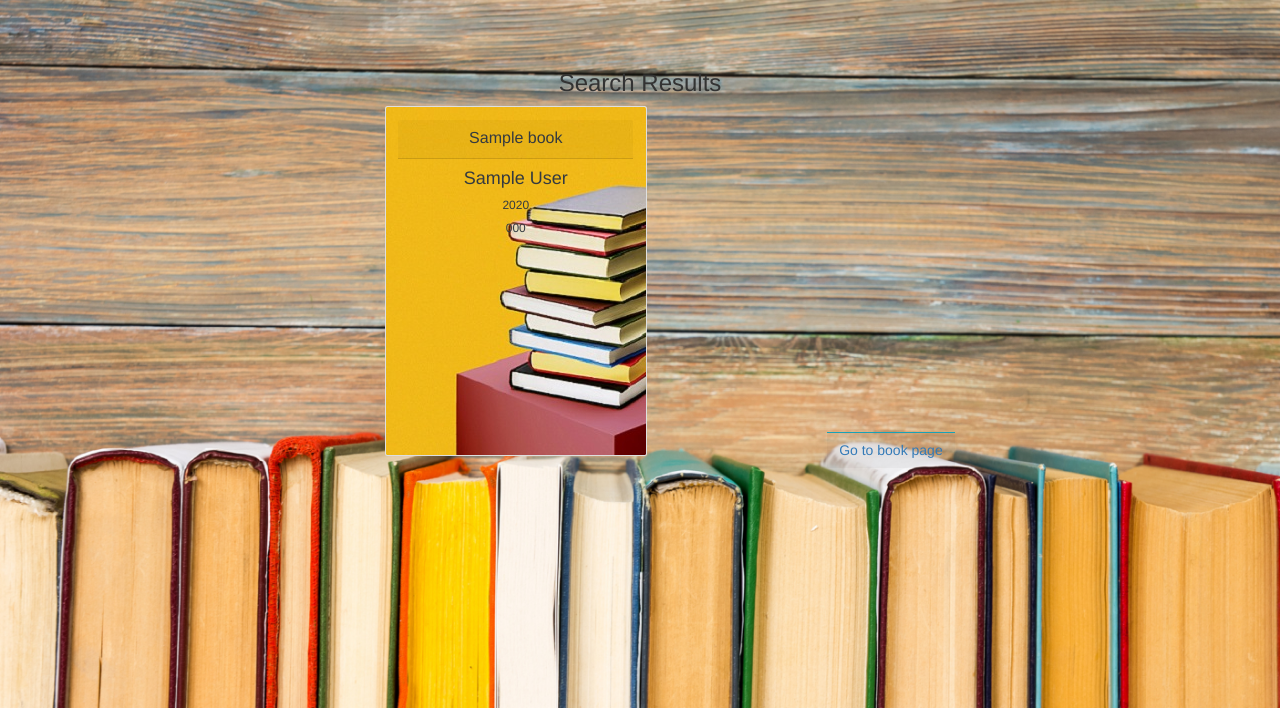
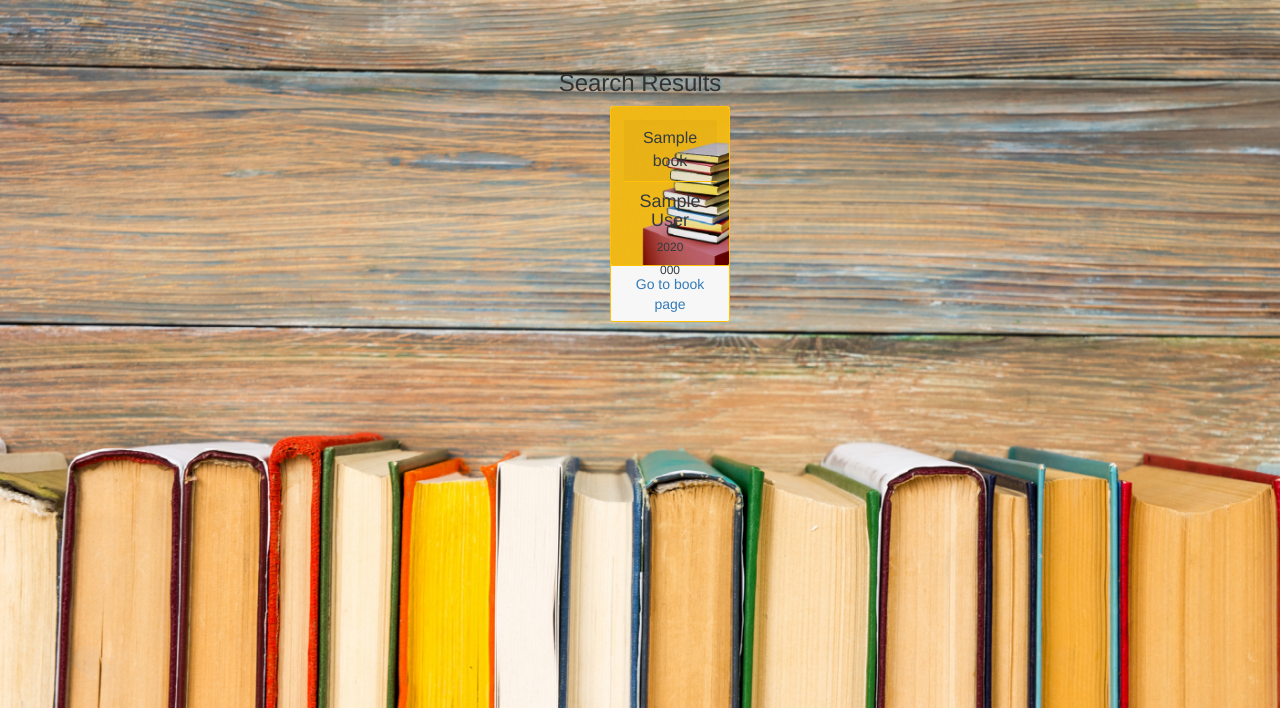
Before and after one commit to taherali101/Python-Flask-Book-review-Project1, a Flask app: template templates/results.html in a window 1280 px wide. Shown: the part 62-770 px from the top of the page. Run offline with Flask 2, Linux system fonts and the light colour scheme; the template is opened without the code that fills it: most values are stand-ins (such as "Sample title", 1, 10 or a date in 2020); some libraries are stand-ins or nearby versions.

Commit message:
Modified Templates

```diff
--- a/templates/results.html
+++ b/templates/results.html
@@ -17,18 +17,19 @@ align-items: baseline;">
 
 
     {% for book in books %}
-        <div class="card text-dark">
+        <div class="card text-dark border-warning" style="max-width: 12rem;">
             <img class="card-img" src="../static/books1.jpg" alt="Card image">
-            <div class="card-img-overlay ">
-                <div class="card-header " style="font-size:medium;">{{book['title']}}</div>
+            <div class="card-img-overlay border-warning">
+                <div class="card-header border-warning" style="font-size:medium;">{{book['title']}}</div>
                 <h4 class="card-title">{{book['author']}}</h4>
                 <h6 class="card-title">{{book['year']}}</h6>
                 <h6 class="card-title">{{book['isbn']}}</h6>
             </div>
+            <div class="card-footer border-warning">
+                <a href="/book/{{book['isbn']}}" class="card-link">Go to book page</a>
+            </div>
         </div>
-        <div class="card-footer text-info border-info">
-            <a href="/book/{{book['isbn']}}" class="card-link">Go to book page</a>
-        </div>
+
 
 
 <!--
```
